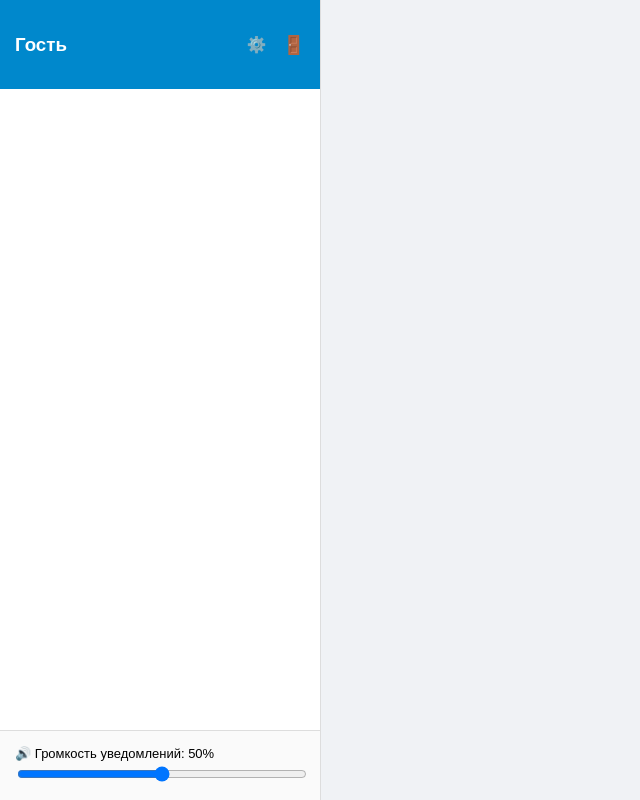
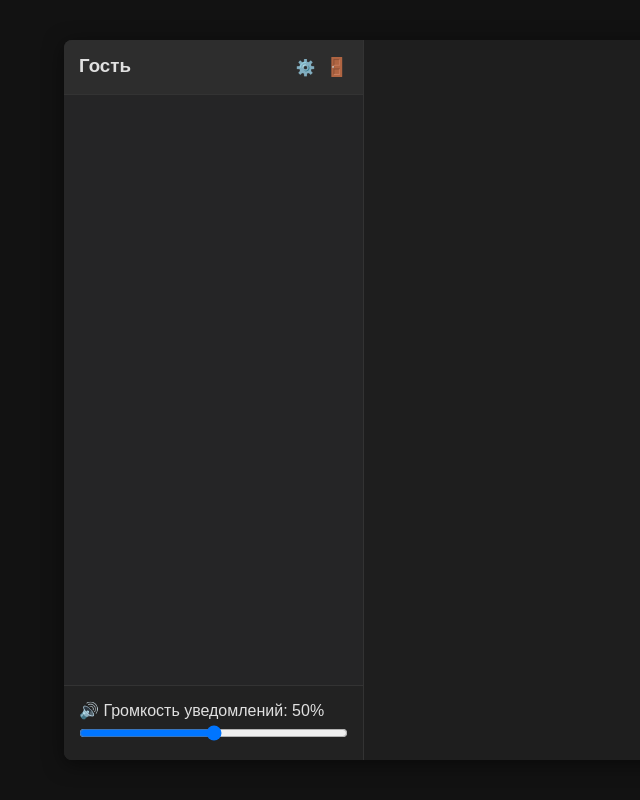
Before and after one commit to antonpro777/messenger, a Flask app: page / in a window 1280 px wide. Shown: the whole page, without its empty margins (0-640 px from the left). Run offline with Flask 3, Linux system fonts and the light colour scheme.

Commit message:
Update index.html

```diff
--- a/templates/index.html
+++ b/templates/index.html
@@ -3,7 +3,125 @@
 <head>
     <meta charset="UTF-8">
     <title>Веб-Мессенджер</title>
-    <link rel="stylesheet" href="{{ url_for('static', filename='style.css') }}">
+    <style>
+        * {
+            box-sizing: border-box;
+            margin: 0;
+            padding: 0;
+            font-family: sans-serif;
+        }
+        body {
+            background-color: #121212;
+            color: #e0e0e0;
+            height: 100vh;
+            display: flex;
+            justify-content: center;
+            align-items: center;
+        }
+        .messenger-container {
+            display: flex;
+            width: 90vw;
+            height: 90vh;
+            background: #1e1e1e;
+            border-radius: 8px;
+            overflow: hidden;
+            box-shadow: 0 4px 20px rgba(0, 0, 0, 0.5);
+        }
+        .sidebar {
+            width: 300px;
+            background: #252526;
+            border-right: 1px solid #333;
+            display: flex;
+            flex-direction: column;
+        }
+        .profile-header {
+            padding: 15px;
+            background: #2d2d2d;
+            display: flex;
+            justify-content: space-between;
+            align-items: center;
+            border-bottom: 1px solid #333;
+        }
+        .user-list {
+            flex: 1;
+            overflow-y: auto;
+        }
+        .settings-panel {
+            padding: 15px;
+            background: #222;
+            border-top: 1px solid #333;
+        }
+        .settings-panel input[type="range"] {
+            width: 100%;
+            margin-top: 5px;
+        }
+        .chat-area {
+            flex: 1;
+            display: flex;
+            flex-direction: column;
+            background: #1e1e1e;
+        }
+        .chat-header {
+            padding: 15px;
+            background: #2d2d2d;
+            border-bottom: 1px solid #333;
+            display: flex;
+            justify-content: space-between;
+            align-items: center;
+        }
+        .messages-box {
+            flex: 1;
+            padding: 15px;
+            overflow-y: auto;
+            display: flex;
+            flex-direction: column;
+            gap: 10px;
+        }
+        .chat-input-box {
+            padding: 15px;
+            background: #252526;
+            border-top: 1px solid #333;
+            display: flex;
+            gap: 10px;
+        }
+        .chat-input-box input {
+            flex: 1;
+            padding: 10px;
+            background: #333;
+            border: 1px solid #444;
+            color: white;
+            border-radius: 4px;
+        }
+        .chat-input-box button {
+            padding: 10px 20px;
+            background: #0088cc;
+            color: white;
+            border: none;
+            border-radius: 4px;
+            cursor: pointer;
+        }
+        .chat-input-box button:hover {
+            background: #006699;
+        }
+        .modal {
+            position: fixed;
+            top: 0;
+            left: 0;
+            width: 100%;
+            height: 100%;
+            background: rgba(0,0,0,0.7);
+            display: flex;
+            justify-content: center;
+            align-items: center;
+        }
+        .modal-content {
+            background: #252526;
+            padding: 20px;
+            border-radius: 8px;
+            width: 300px;
+            color: white;
+        }
+    </style>
 </head>
 <body>
     <div class="messenger-container">
@@ -11,8 +129,8 @@
         <div class="sidebar">
             <div class="profile-header">
                 <div>
-                    <h3 id="myUsername">{{ current_user.username }}</h3>
-                    <p id="myStatusText" style="font-size: 12px; margin: 2px 0 0; opacity: 0.8;">{{ current_user.status }}</p>
+                    <h3 id="myUsername">{{ current_user.username if current_user is defined else 'Гость' }}</h3>
+                    <p id="myStatusText" style="font-size: 12px; margin: 2px 0 0; opacity: 0.8;">{{ current_user.status if current_user is defined else '' }}</p>
                 </div>
                 <div style="display: flex; gap: 10px;">
                     <button onclick="toggleProfileModal()" title="Настройки профиля" style="background: transparent; border: none; color: white; cursor: pointer; font-size: 16px;">⚙️</button>
@@ -53,7 +171,7 @@
         <div class="modal-content">
             <h3>Редактирование профиля</h3>
             <label>Ваш статус:</label>
-            <input type="text" id="newStatusInput" value="{{ current_user.status }}" style="width:100%; padding:8px; margin:10px 0; box-sizing:border-box;">
+            <input type="text" id="newStatusInput" value="{{ current_user.status if current_user is defined else '' }}" style="width:100%; padding:8px; margin:10px 0; box-sizing:border-box;">
             <div style="display: flex; gap: 10px; justify-content: flex-end;">
                 <button onclick="toggleProfileModal()" style="padding: 6px 12px;">Отмена</button>
                 <button onclick="saveProfile()" style="padding: 6px 12px; background: #0088cc; color: white; border: none; border-radius: 4px;">Сохранить</button>
@@ -61,7 +179,7 @@
         </div>
     </div>
 
-    <!-- Звук уведомления (генерируем синтезированный короткий «beep» через Web Audio API, чтобы не зависеть от внешних файлов) -->
+    <!-- Скрипт -->
     <script src="{{ url_for('static', filename='script.js') }}"></script>
 </body>
 </html>
```
